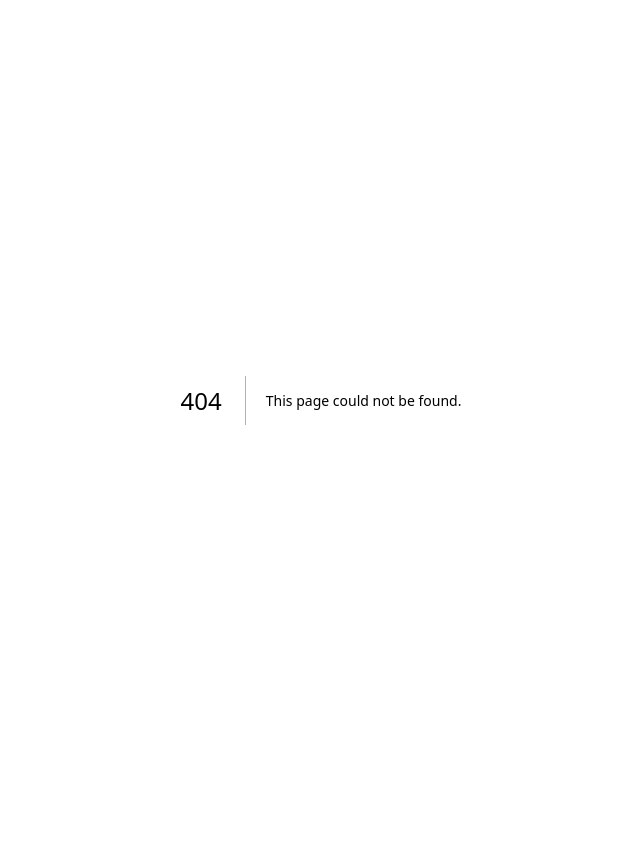
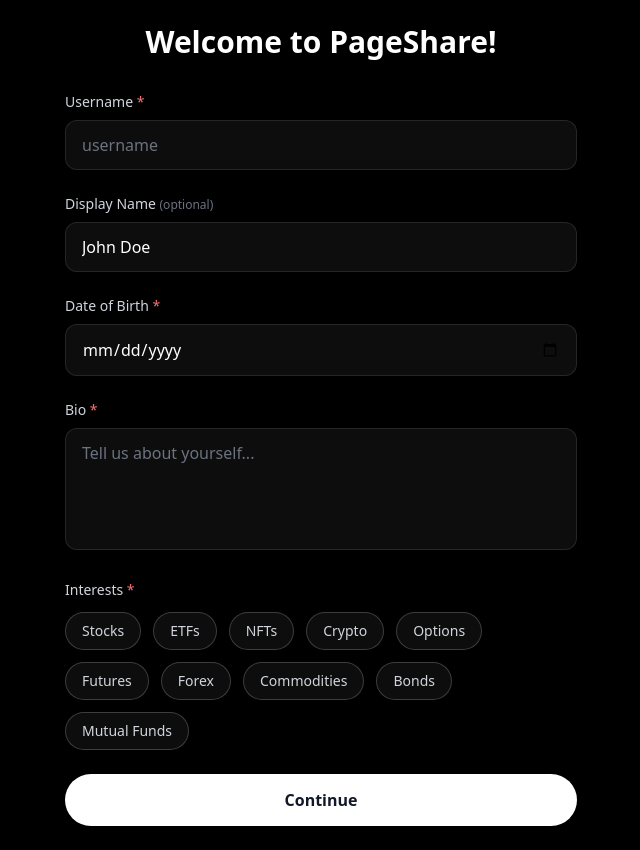
Before and after one commit to PageShareOfficial/PageShareWebsite, a Next.js app: page /onboarding in a window 1280 px wide. Before the commit this address had no page. Shown: the whole page, without its empty margins (319-959 px from the left). Before the commit the page ends 800 px from the top, so only its background shows below. Built offline with nearby package versions, Linux system fonts and the light colour scheme.

Commit message:
adds Signup/Onboarding page

```diff
--- /dev/null
+++ b/app/onboarding/page.tsx
@@ -0,0 +1,242 @@
+'use client';
+
+import { useState } from 'react';
+import { useForm } from 'react-hook-form';
+import { zodResolver } from '@hookform/resolvers/zod';
+import { z } from 'zod';
+
+// Form validation schema
+const onboardingSchema = z.object({
+  username: z
+    .string()
+    .min(3, 'Username must be at least 3 characters')
+    .max(20, 'Username must be at most 20 characters')
+    .regex(/^[a-z0-9_]+$/, 'Username can only contain lowercase letters, numbers, and underscores'),
+  displayName: z.string().optional(),
+  dob: z.string().refine((val) => {
+    if (!val) return false;
+    const birthDate = new Date(val);
+    const today = new Date();
+    const age = today.getFullYear() - birthDate.getFullYear();
+    const monthDiff = today.getMonth() - birthDate.getMonth();
+    const actualAge = monthDiff < 0 || (monthDiff === 0 && today.getDate() < birthDate.getDate()) ? age - 1 : age;
+    return actualAge >= 18;
+  }, 'You must be at least 18 years old'),
+  bio: z
+    .string()
+    .min(10, 'Bio must be at least 10 characters')
+    .max(200, 'Bio must not exceed 200 characters'),
+  interests: z.array(z.string()).min(1, 'Select at least one interest'),
+});
+
+type OnboardingFormData = z.infer<typeof onboardingSchema>;
+
+// Interests options
+const interestsOptions = [
+  'Stocks',
+  'ETFs',
+  'NFTs',
+  'Crypto',
+  'Options',
+  'Futures',
+  'Forex',
+  'Commodities',
+  'Bonds',
+  'Mutual Funds',
+];
+
+export default function OnboardingPage() {
+  const [isSubmitting, setIsSubmitting] = useState(false);
+
+  // In real implementation, get this from Google OAuth response or session
+  const [googleUserData] = useState({
+    name: 'John Doe',
+    email: 'john@gmail.com',
+    picture: '', // Google profile picture URL
+  });
+
+  // Generate username suggestion from name
+  const generateUsernameSuggestion = (name: string): string => {
+    return name
+      .toLowerCase()
+      .replace(/[^a-z0-9\s]/g, '')
+      .replace(/\s+/g, '')
+      .substring(0, 20) || 'user';
+  };
+
+  const {
+    register,
+    handleSubmit,
+    setValue,
+    watch,
+    formState: { errors },
+  } = useForm<OnboardingFormData>({
+    resolver: zodResolver(onboardingSchema),
+    defaultValues: {
+      displayName: googleUserData.name,
+      interests: [],
+    },
+  });
+
+  const selectedInterests = watch('interests') || [];
+
+  const onSubmit = async (data: OnboardingFormData) => {
+    setIsSubmitting(true);
+
+    // Combine Google data with form data
+    // Note: country and timezone should be auto-detected from IP or Google Auth
+    const onboardingPayload = {
+      ...googleUserData,
+      ...data,
+      // These will be set by backend from IP geolocation or Google Auth
+      // country: autoDetectedCountry,
+      // timezone: autoDetectedTimezone,
+    };
+
+    // TODO: Send to backend API
+    console.log('Onboarding data:', onboardingPayload);
+
+    // Simulate API call
+    await new Promise((resolve) => setTimeout(resolve, 1000));
+
+    // TODO: Redirect to feed after successful onboarding
+    // router.push('/feed');
+
+    setIsSubmitting(false);
+  };
+
+  const suggestedUsername = generateUsernameSuggestion(googleUserData.name);
+
+  const toggleInterest = (interest: string) => {
+    const current = selectedInterests;
+    if (current.includes(interest)) {
+      setValue('interests', current.filter((i) => i !== interest));
+    } else {
+      setValue('interests', [...current, interest]);
+    }
+  };
+
+  return (
+    <div className="min-h-screen bg-black text-white flex items-center justify-center p-4 sm:p-6">
+      <div className="w-full max-w-lg">
+        {/* Heading */}
+        <div className="text-center mb-8">
+          <h1 className="text-2xl sm:text-3xl font-bold text-white mb-2">
+            Welcome to PageShare!
+          </h1>
+        </div>
+
+        {/* Form */}
+        <form onSubmit={handleSubmit(onSubmit)} className="space-y-6">
+          {/* Username */}
+          <div>
+            <label htmlFor="username" className="block text-sm font-medium text-gray-300 mb-2">
+              Username <span className="text-red-400">*</span>
+            </label>
+            <input
+              {...register('username', {
+                onChange: (e) => {
+                  e.target.value = e.target.value.toLowerCase().replace(/[^a-z0-9_]/g, '');
+                },
+              })}
+              type="text"
+              id="username"
+              className="w-full px-4 py-3 bg-white/5 border border-white/10 rounded-xl text-white placeholder-gray-500 focus:outline-none focus:ring-2 focus:ring-teal-500 focus:border-transparent transition-all"
+              placeholder="username"
+            />
+            {errors.username && (
+              <p className="mt-1 text-sm text-red-400">{errors.username.message}</p>
+            )}
+          </div>
+
+          {/* Display Name */}
+          <div>
+            <label htmlFor="displayName" className="block text-sm font-medium text-gray-300 mb-2">
+              Display Name <span className="text-gray-500 text-xs">(optional)</span>
+            </label>
+            <input
+              {...register('displayName')}
+              type="text"
+              id="displayName"
+              className="w-full px-4 py-3 bg-white/5 border border-white/10 rounded-xl text-white placeholder-gray-500 focus:outline-none focus:ring-2 focus:ring-teal-500 focus:border-transparent transition-all"
+              placeholder="Display name"
+            />
+          </div>
+
+          {/* Date of Birth */}
+          <div>
+            <label htmlFor="dob" className="block text-sm font-medium text-gray-300 mb-2">
+              Date of Birth <span className="text-red-400">*</span>
+            </label>
+            <input
+              {...register('dob')}
+              type="date"
+              id="dob"
+              max={new Date().toISOString().split('T')[0]}
+              className="w-full px-4 py-3 bg-white/5 border border-white/10 rounded-xl text-white focus:outline-none focus:ring-2 focus:ring-teal-500 focus:border-transparent transition-all"
+            />
+            {errors.dob && (
+              <p className="mt-1 text-sm text-red-400">{errors.dob.message}</p>
+            )}
+          </div>
+
+          {/* Bio */}
+          <div>
+            <label htmlFor="bio" className="block text-sm font-medium text-gray-300 mb-2">
+              Bio <span className="text-red-400">*</span>
+            </label>
+            <textarea
+              {...register('bio')}
+              id="bio"
+              rows={4}
+              maxLength={200}
+              className="w-full px-4 py-3 bg-white/5 border border-white/10 rounded-xl text-white placeholder-gray-500 focus:outline-none focus:ring-2 focus:ring-teal-500 focus:border-transparent transition-all resize-none"
+              placeholder="Tell us about yourself..."
+            />
+            {errors.bio && (
+              <p className="mt-1 text-sm text-red-400">{errors.bio.message}</p>
+            )}
+          </div>
+
+          {/* Interests */}
+          <div>
+            <label className="block text-sm font-medium text-gray-300 mb-3">
+              Interests <span className="text-red-400">*</span>
+            </label>
+            <div className="flex flex-wrap gap-3">
+              {interestsOptions.map((interest) => {
+                const isSelected = selectedInterests.includes(interest);
+                return (
+                  <button
+                    key={interest}
+                    type="button"
+                    onClick={() => toggleInterest(interest)}
+                    className={`px-4 py-2 rounded-full text-sm font-medium transition-all ${
+                      isSelected
+                        ? 'bg-teal-500 text-white'
+                        : 'bg-white/5 border border-white/20 text-gray-300 hover:bg-white/10'
+                    }`}
+                  >
+                    {interest}
+                  </button>
+                );
+              })}
+            </div>
+            {errors.interests && (
+              <p className="mt-2 text-sm text-red-400">{errors.interests.message}</p>
+            )}
+          </div>
+
+          {/* Submit Button */}
+          <button
+            type="submit"
+            disabled={isSubmitting}
+            className="w-full px-6 py-3.5 bg-white rounded-full text-gray-900 font-semibold hover:bg-gray-100 transition-all duration-200 hover:scale-[1.02] active:scale-[0.98] disabled:opacity-50 disabled:cursor-not-allowed"
+          >
+            {isSubmitting ? 'Setting up...' : 'Continue'}
+          </button>
+        </form>
+      </div>
+    </div>
+  );
+}
```
